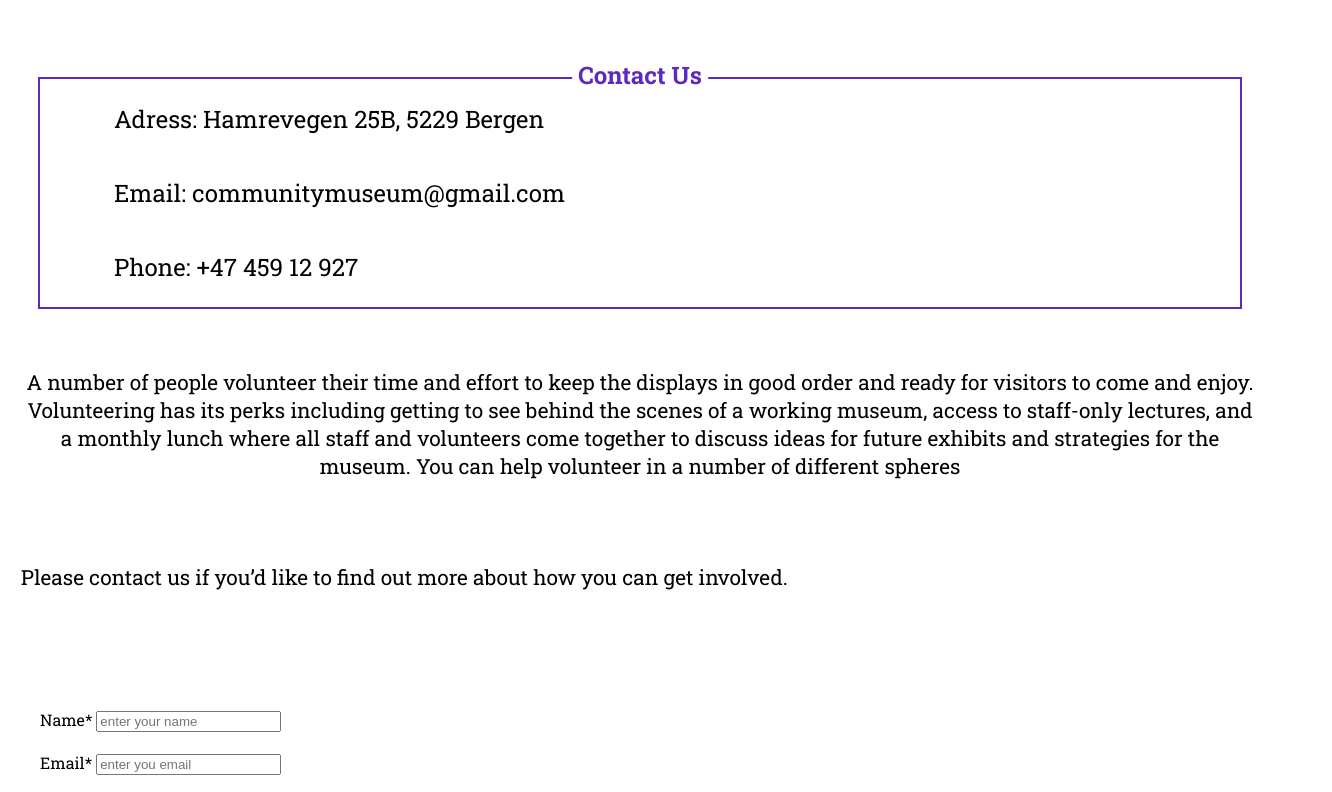
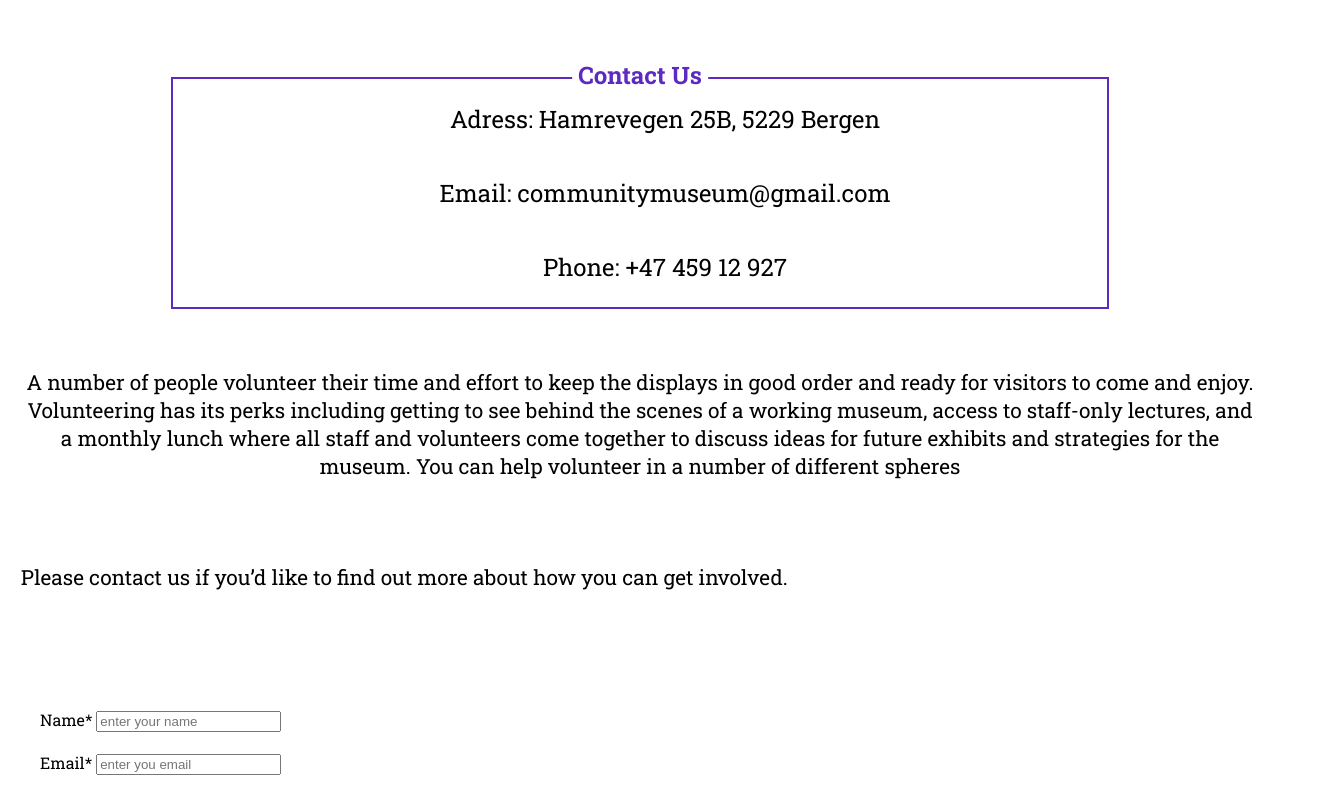
Before and after one commit to Shumailakayani06/community-science-museum, a plain HTML site: page aboutus.html in a window 1280 px wide. Shown: the part 924-1716 px from the top of the page, 1332 px wide, since content can reach past the window. Drawn offline with Linux system fonts and the light colour scheme.

Commit message:
home about

```diff
--- a/aboutus.html
+++ b/aboutus.html
@@ -104,13 +104,14 @@
                     <textarea name="bio" id="bio" cols="30" rows="10" placeholder="Your message..."></textarea></li>
 
 
-                <li class="contactli"><a href="/explore.html" class="button contactbutton">Submit</a></li>
+                <li class="contactli"><a href="/aboutus.html" class="button contactbutton">Submit</a></li>
                 </ul>
 
 
             </form>
 
         </div>
+        </section>
 
 
 
--- a/styles.css
+++ b/styles.css
@@ -517,12 +517,13 @@
 .home-about-textbox {
     background-color: white;
     padding: 2em;
-    width: 100%vw;
+    width: 100%vm;
     margin-left: 0%;
     outline: 2px solid #5D2ABF;
     outline-offset: -2.5em;
     color: black;
     position: relative;
+    text-align: center;
   }
 
   .home-about-textbox h2 {
@@ -534,6 +535,11 @@
     background: white;
     padding: 0 0.25em;
     text-align: center;
+  }
+
+   .home-about {
+    display: flex;
+    justify-content: center;
   }
 
 
@@ -552,13 +558,11 @@
 
   @media (min-width: 43rem) {
           table {
-              width: 650px;
+              width: 300px;
               margin-left: 50px;
           }
 
-          .home-about-textbox {
-              width: 80%vw;
-          }
+
 
 
 
@@ -570,7 +574,7 @@
        font-size: 1.5em;
    }
    table {
-       width: 900px;
+       width: 900px
    }
 
    .visitpic {
@@ -579,23 +583,12 @@
 
    .visitmap1 {
        background-image: url(/Images/visitpic2.jpg);
-       height: 50vh;
+       height: 75vh;
    }
+
+
   }
 
-  @media (min-width: 65rem) {
-      table {
-          width: 1000px;
-      }
-  }
-
-  @media (min-width: 75rem) {
-    table {
-        width: 1250px;
-    }
-
-
-}
 
 
 
@@ -654,3 +647,13 @@
 .contactbutton:hover {
     color: #5D2ABF;
 }
+
+@media (max-width: 43rem) {
+
+textarea {
+    width: 100%;
+}
+
+
+
+}
```
Also changed, not shown: visit.html (+4 -4 lines).
